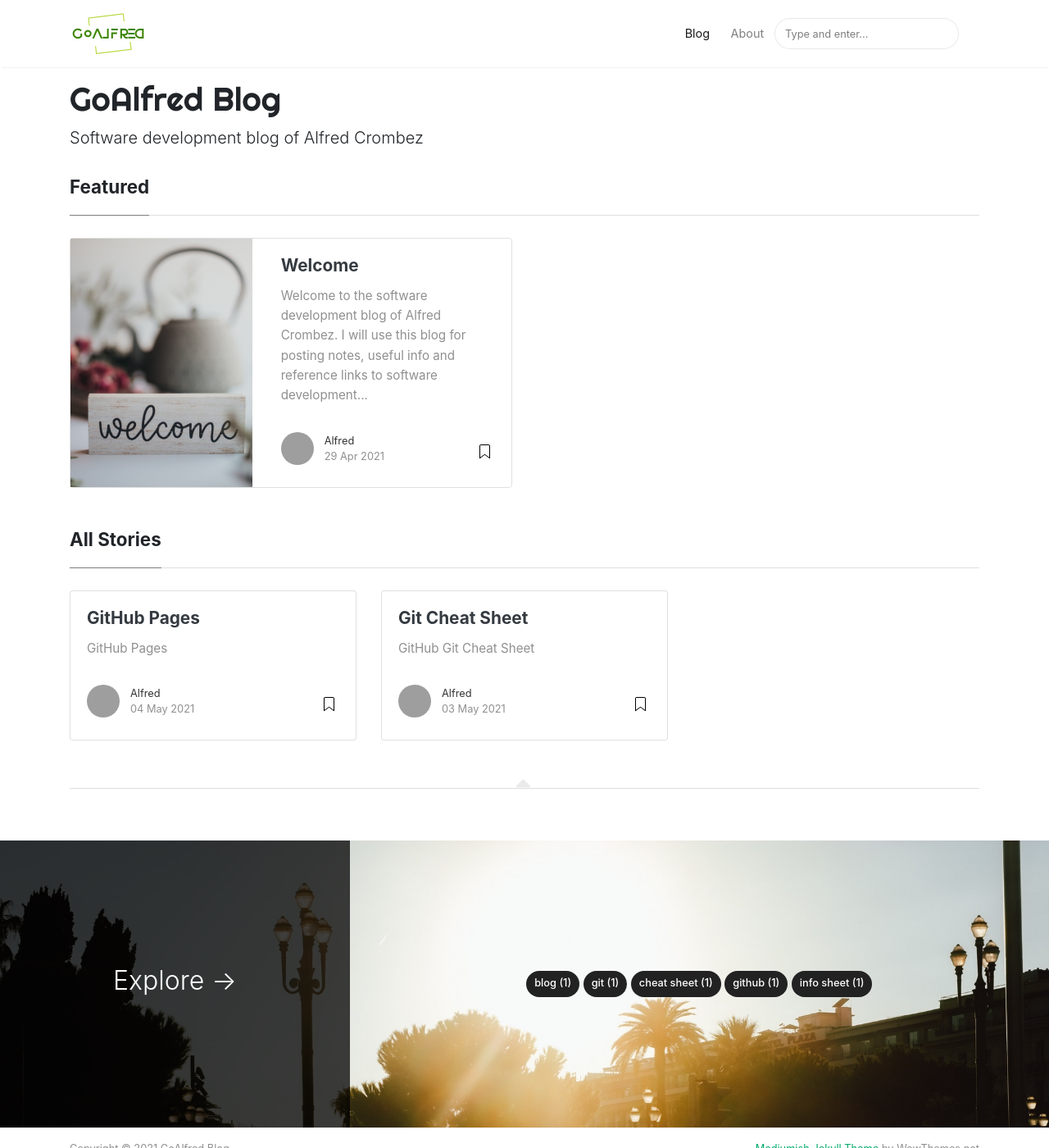
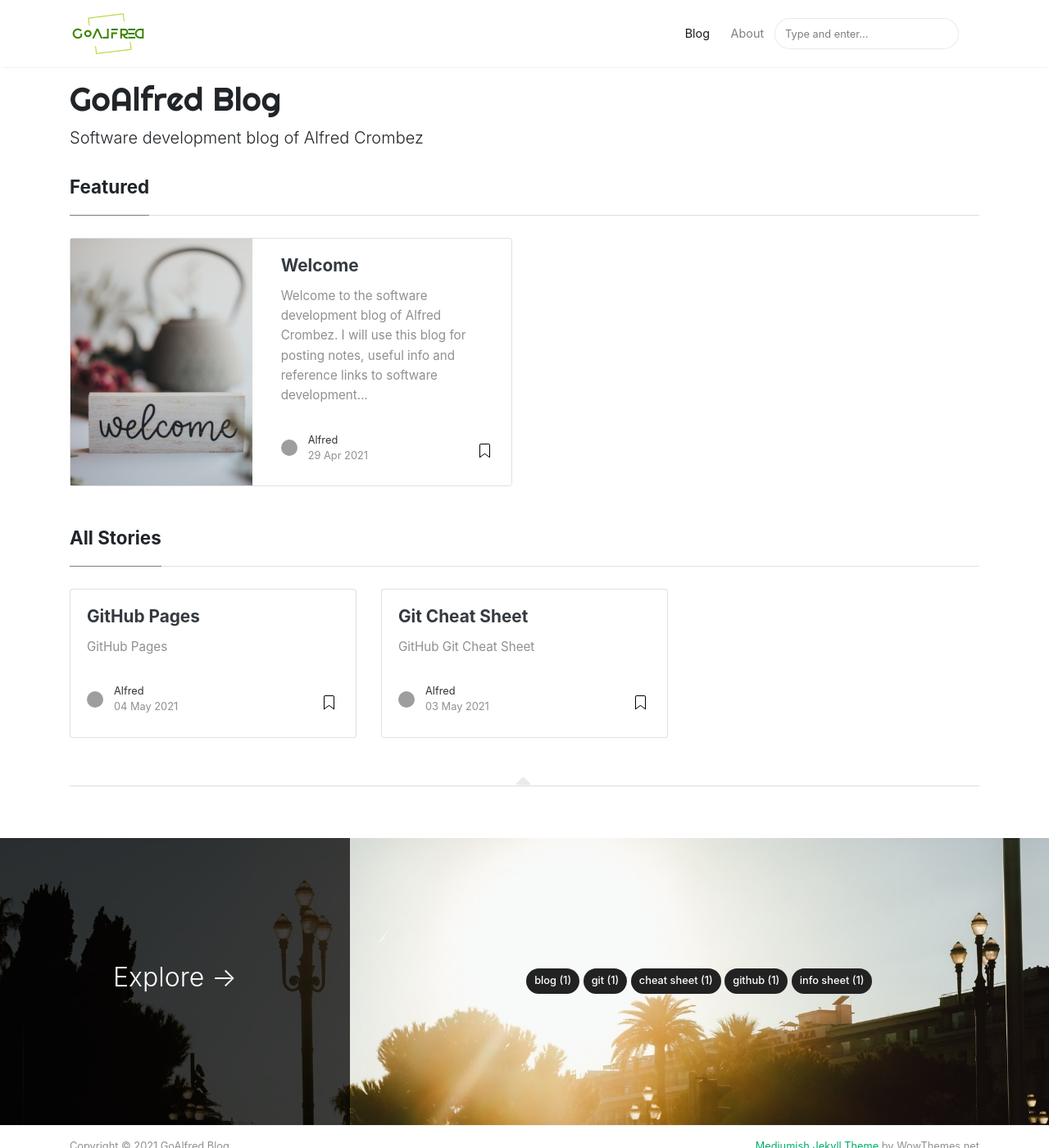
Before and after one commit to goalfred-dev/goalfred-dev.github.io, a Jekyll site: the page built from index.html, in a window 1280 px wide and 1400 px high. Shown: the whole window at 82% size. Built offline with Jekyll 4.4.1, drawn with Linux system fonts in a browser that asks for light colours; nearby versions of some CDN libraries; the list of posts is cut into pages by our own code; grey boxes are pictures that could not be loaded.

Commit message:
Reduce size author thumbnail

```diff
--- a/assets/css/screen.css
+++ b/assets/css/screen.css
@@ -183,8 +183,8 @@ section.recent-posts {
 }
 
 .author-thumb {
-  width: 40px;
-  height: 40px;
+  width: 20px;
+  height: 20px;
   margin-right: 13px;
   border-radius: 100%;
 }
```
